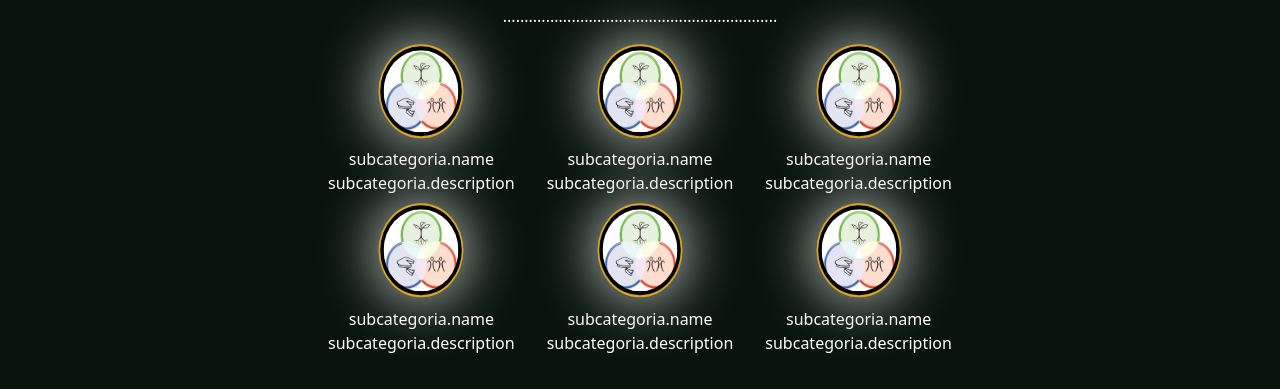
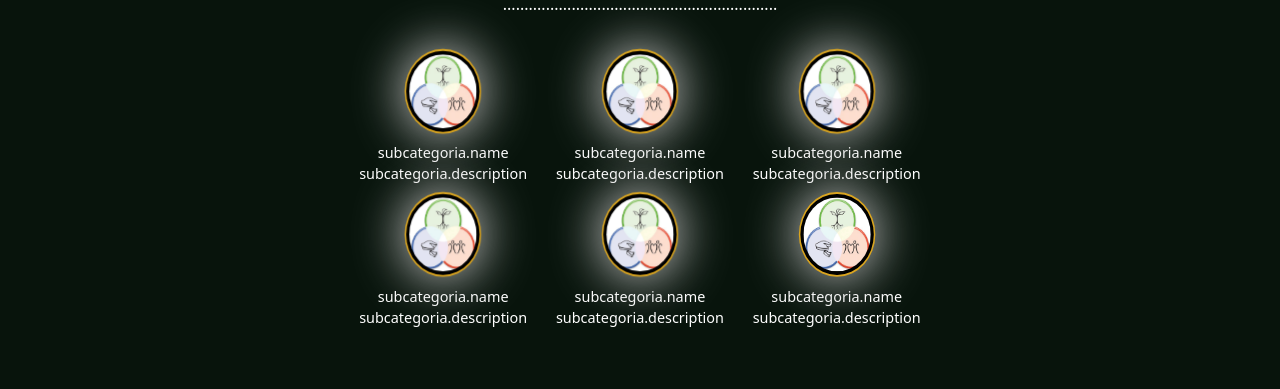
Before and after one commit to javicoderh/vuelca, a Next.js app: page /categorias/permacultura in a window 1280 px wide. Shown: the part 220-609 px from the top of the page. Built offline with nearby package versions, Linux system fonts and the light colour scheme; grey boxes are pictures that could not be loaded.

Commit message:
pequeñas mejoras de estilo

```diff
--- a/src/app/categorias/permacultura/page.tsx
+++ b/src/app/categorias/permacultura/page.tsx
@@ -12,15 +12,15 @@ import '../../globals.css'
 export default function Redes() {
 
   return (
-      <main className='w-full hide-scrollbar flex flex-col h-[80vh] overflow-main p-3'>
-        <div className='w-full flex flex-col items-center justify-center'>
+      <main className='w-full hide-scrollbar flex flex-col h-[80vh] overflow-main'>
+        <div className='w-full flex flex-col items-center justify-center '>
         <h1 className='text-white text-center w-full mb-5'>Permacultura</h1>
         <p className='text-white'>
                 ................................................................<br/>
                 ................................................................<br/>
                 ................................................................<br/>
         </p>
-            <div className='grid grid-cols-2 gap-8 md:grid-cols-3 items-center justify-center mt-10'>
+            <div className='grid grid-cols-2 gap-8 md:grid-cols-3 items-center justify-center mt-10 redimensionado'>
                 <div className='flex flex-col items-center justify-center'>
                   <Image className='circular mb-8 p-[2px]' src={permacultura} alt='footer' width='50' height='50' />
                   <h3 className='text-white'>subcategoria.name</h3>
@@ -46,7 +46,7 @@ export default function Redes() {
                   <h3 className='text-white'>subcategoria.name</h3>
                   <p className='text-white'>subcategoria.description</p>
                 </div>
-                <div className='flex flex-col items-center justify-center'>
+                <div className='flex flex-col items-center justify-center high-layer'>
                   <Image className='circular mb-8 p-[2px]' src={permacultura} alt='footer' width='50' height='50' />
                   <h3 className='text-white'>subcategoria.name</h3>
                   <p className='text-white'>subcategoria.description</p>
--- a/src/app/categorias/redes/page.tsx
+++ b/src/app/categorias/redes/page.tsx
@@ -19,7 +19,7 @@ export default function Redes() {
                 ................................................................<br/>
                 ................................................................<br/>
         </p>
-            <div className='grid grid-cols-2 gap-8 md:grid-cols-4 items-center justify-center mt-10'>
+            <div className='grid grid-cols-2 gap-8 md:grid-cols-4 items-center justify-center mt-10 redimensionado'>
                 <div className='flex flex-col items-center justify-center'>
                   <Image className='footer-img' src={lotus} alt='footer' width='50' height='50' />
                   <h3 className='text-white'>subcategoria.name</h3>
--- a/src/app/categorias/salud/page.tsx
+++ b/src/app/categorias/salud/page.tsx
@@ -19,7 +19,7 @@ export default function Rutas() {
                 ................................................................<br/>
                 ................................................................<br/>
         </p>
-            <div className='grid grid-cols-2 gap-8 md:grid-cols-4 items-center justify-center mt-10'>
+            <div className='grid grid-cols-2 gap-8 md:grid-cols-4 items-center justify-center mt-10 redimensionado'>
                 <div className='flex flex-col items-center justify-center'>
                   <Image className='footer-img' src={lotus} alt='footer' width='50' height='50' />
                   <h3 className='text-white'>subcategoria.name</h3>
@@ -40,7 +40,7 @@ export default function Rutas() {
                   <h3 className='text-white'>subcategoria.name</h3>
                   <p className='text-white'>subcategoria.description</p>
                 </div>
-                <div className='flex flex-col items-center justify-center'>
+                <div className='flex flex-col items-center justify-center high-layer'>
                   <Image className='footer-img' src={lotus} alt='footer' width='50' height='50' />
                   <h3 className='text-white'>subcategoria.name</h3>
                   <p className='text-white'>subcategoria.description</p>
--- a/src/app/globals.css
+++ b/src/app/globals.css
@@ -40,6 +40,14 @@ footer {
 border-top: solid 2px  rgb(95, 168, 107);
 background-color: rgb(36, 17, 0);
 color: rgb(238, 184, 134);
+}
+
+.high-layer {
+z-index: 7;
+}
+
+.redimensionado {
+transform: scale(0.90);
 }
 
 .overflow-main {
```
